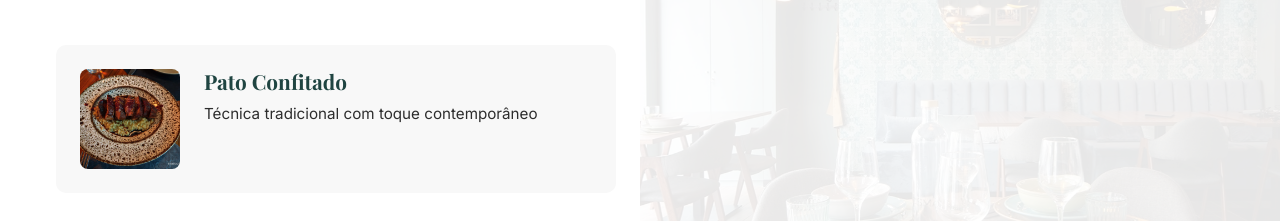
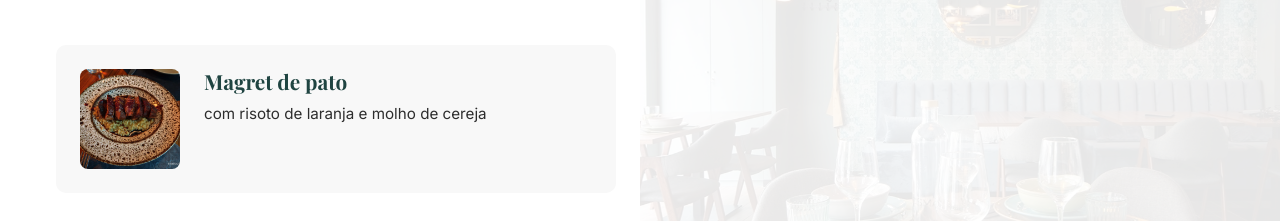
Before and after one commit to tiagoanoliveira/restaurante-cisma, a plain HTML site: page index.html in a window 1280 px wide. Shown: the part 1880-2101 px from the top of the page. Drawn offline with nearby package versions, Linux system fonts and the light colour scheme; a web font is replaced by a local one.

Commit message:
Update plates

```diff
--- a/index.html
+++ b/index.html
@@ -113,8 +113,8 @@
                                 <img src="resources/pato.avif" alt="Pato">
                             </div>
                             <div class="menu-item-info">
-                                <h4>Pato Confitado</h4>
-                                <p>Técnica tradicional com toque contemporâneo</p>
+                                <h4>Magret de pato</h4>
+                                <p>com risoto de laranja e molho de cereja</p>
                             </div>
                         </div>
                     </div>
```
